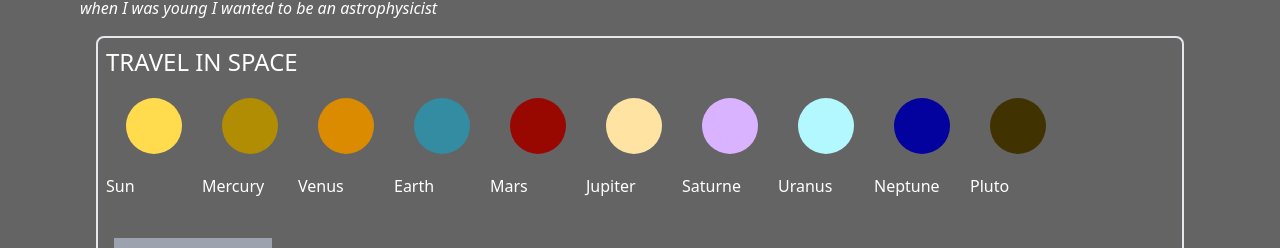
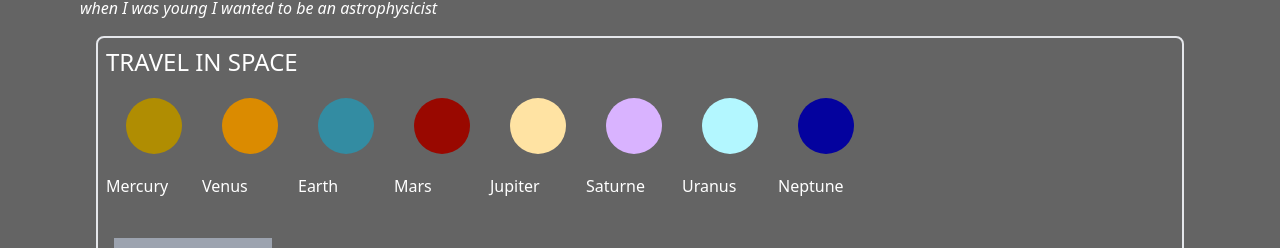
Before and after one commit to Alekiel42/astroDev, a Vue app in the folder astro-dev/: page / in a window 1280 px wide. Shown: the part 132-380 px from the top of the page. Built offline with nearby package versions, Linux system fonts and the light colour scheme; no server answers.

Commit message:
remove sun and pluto from list space object

```diff
--- a/astro-dev/src/components/solarSystem.vue
+++ b/astro-dev/src/components/solarSystem.vue
@@ -71,13 +71,6 @@ export default {
       showInformation: "",
       systemSolar: [
         {
-          name: "Sun",
-          color: "#ffdb4d",
-          diameter: 1400000,
-          distanceFromSun: 0,
-          selected: false,
-        },
-        {
           name: "Mercury",
           color: "#b08d02",
           diameter: 4800,
@@ -133,13 +126,6 @@ export default {
           distanceFromSun: 4500,
           selected: false,
         },
-        {
-          name: "Pluto",
-          color: "#403301",
-          diameter: 2800,
-          distanceFromSun: 5900,
-          selected: false,
-        },
       ],
     };
   },
```
